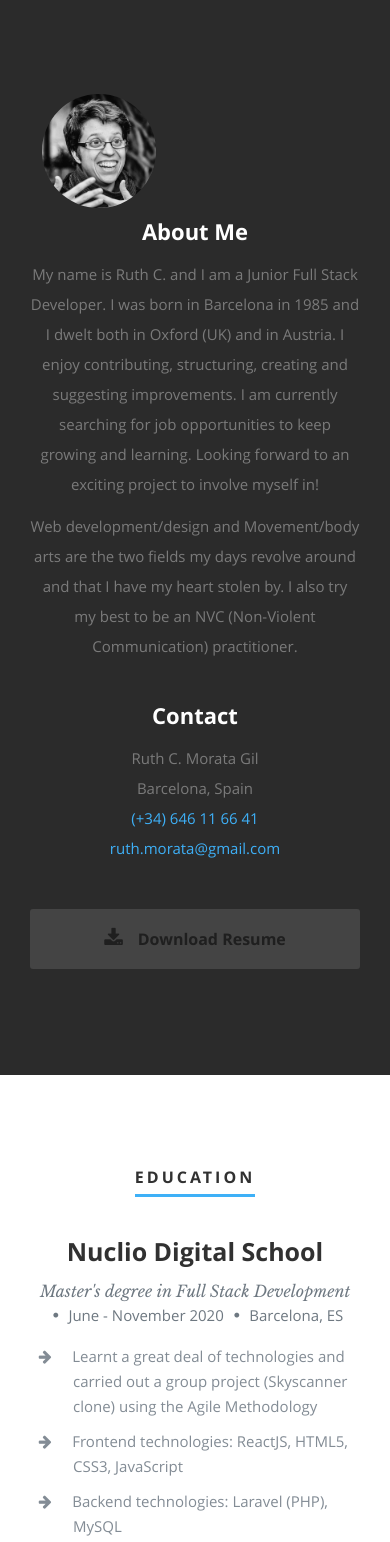
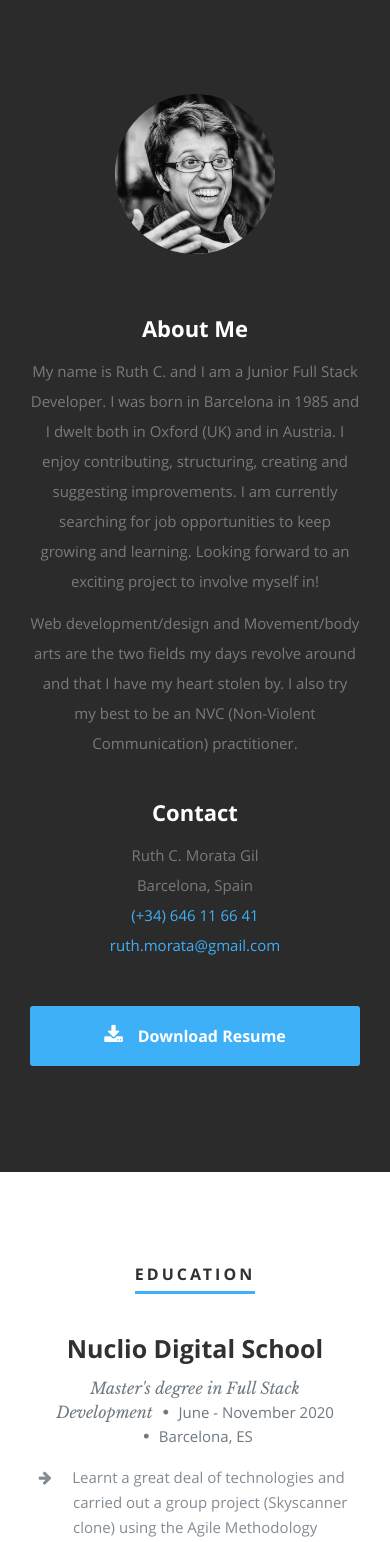
Before and after one commit to ruthcmoratagil/React-Portfolio, a React (Create React App) app: page / in a window 390 px wide. Shown: the part 846-2388 px from the top of the page. Built offline with nearby package versions, Linux system fonts and the light colour scheme.

Commit message:
button colors for mobile and tablet, alignment in About me section

```diff
--- a/public/css/layout.css
+++ b/public/css/layout.css
@@ -249,8 +249,8 @@ ul#nav li:first-child.current a {
 }
 #about .profile-pic {
     position: relative;
-    width: 120px;
-    height: 120px;
+    width: 150px;
+    height: 150px;
     border-radius: 100%;
 }
 #about .contact-details {
--- a/public/css/media-queries.css
+++ b/public/css/media-queries.css
@@ -47,20 +47,24 @@
     /* About Section
    ------------------------------------------------------------------- */
     #about .profile-pic {
-        width: 114px;
-        height: 114px;
-        margin-left: 12px;
+        width: 140px;
+        height: 140px;
+        margin-left: 5px;
     }
     #about .columns h2,
     #about .columns p,
     #about .columns a {
-        text-align: center;
+        text-align: left;
     }
     #about .contact-details {
         width: 50%;
     }
     #about .download {
         width: 50%;
+    }
+    #about .download .button {
+        background: #3eb0f7;
+        color: #fff;
     }
 
     /* Resume Section
@@ -101,6 +105,12 @@
     }
     #contact .section-head p.lead {
         font: 17px/33px opensans-light, sans-serif;
+    }
+
+    /* TODO +*********************************** !!!!!!!!!!! ññññññññññññññññññññññ */
+    #contact button.submit {
+        background: #3eb0f7;
+        color: #fff;
     }
 }
 
@@ -233,13 +243,28 @@
     /* About Section
    -------------------------------------------------------------------- */
     #about .profile-pic {
-        /* display: none; */
+        width: 160px;
+        height: 160px;
+        padding: 0;
+        margin: 0 0 60px 0;
+    }
+    #about .three {
+        display: flex;
+        justify-content: center;
+        align-items: center;
+    }
+    #about .columns h2,
+    #about .columns p,
+    #about .columns a {
+        text-align: center;
     }
     #about .download .button {
         width: 100%;
         text-align: center;
         padding: 15px 20px;
         margin-bottom: 0px;
+        background: #3eb0f7;
+        color: #fff;
     }
     #about .main-col {
         padding-right: 30px;
@@ -252,6 +277,10 @@
         margin-bottom: 48px;
         text-align: center;
     }
+    #resume .work .header-col,
+    #resume .skill .header-col {
+        /* padding-top: 20px; */
+    }
     #resume h1 {
         letter-spacing: 3px;
     }
@@ -262,6 +291,11 @@
     #resume .info,
     #resume p {
         text-align: center;
+    }
+
+    #resume .twelve > div > p,
+    #resume .nine > div > p {
+        padding: 0 25px;
     }
 
     .bars {
--- a/src/Components/About.js
+++ b/src/Components/About.js
@@ -19,7 +19,12 @@ class About extends Component {
             <section id="about">
                 <div className="row">
                     <div className="three columns">
-                        <img className="profile-pic" src={profilepic} alt="Profile Pic" title="Photo by Justin P Brown photography" />
+                        <img
+                            className="profile-pic"
+                            src={profilepic}
+                            alt="Profile Pic"
+                            title="Photo by Justin P Brown Photography (www.justinpbrown.com)"
+                        />
                     </div>
                     <div className="nine columns main-col">
                         <h2>About Me</h2>
@@ -53,7 +58,8 @@ class About extends Component {
                                         target="_blank"
                                         rel="noopener noreferrer"
                                     >
-                                        <i className="fa fa-download"></i>Download Resume
+                                        <i className="fa fa-download"></i>
+                                        Download Resume
                                     </a>
                                 </p>
                             </div>
```
